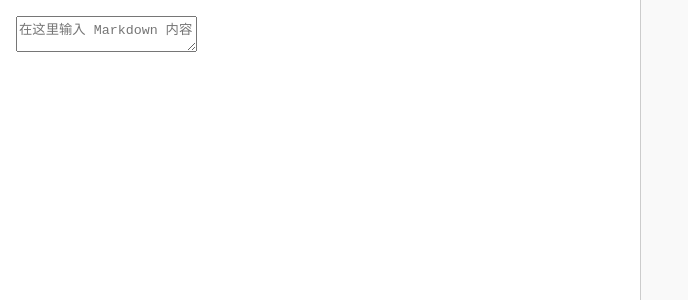
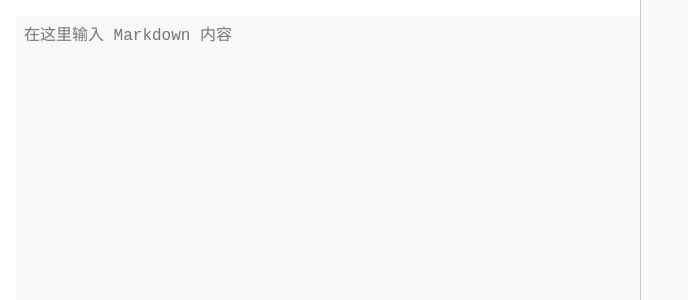
Before and after one commit to new-aspect/markdown-editer, a React (Create React App) app: page / in a window 1280 px wide. Shown: the top 300 px of the page, without its empty margins (0-688 px from the left). Built offline with nearby package versions, Linux system fonts and the light colour scheme.

Commit message:
修改编辑框的样式

```diff
--- a/src/App.css
+++ b/src/App.css
@@ -10,6 +10,19 @@
   padding: 16px;
 }
 
+.editor textarea {
+  width: 100%;
+  height: 100%;
+  border: none;  /* 去掉边框 */
+  outline: none; /* 去掉点击时高亮边框 */
+  resize: none; /* 禁止用户手动调整大小 */
+  font-family:'Courier New', Courier, monospace;
+  font-size: 16px; /* 字体大小 */
+  line-height: 1.5; /* 行间距 */
+  padding: 8px;  /* 内边距 */
+  background-color: #f9f9f9; /*浅灰背景*/
+}
+
 .preview {
   flex: 1; /* 左右各占一半 */
   padding: 16px;
```
